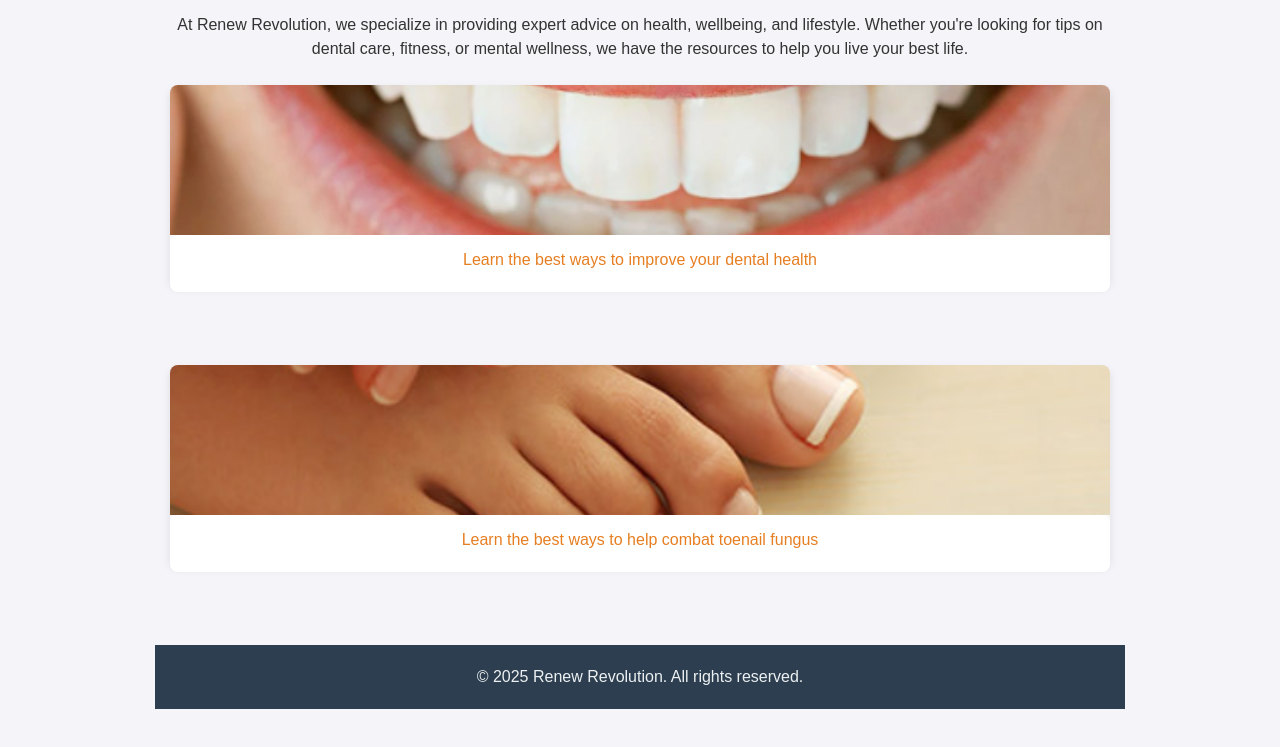
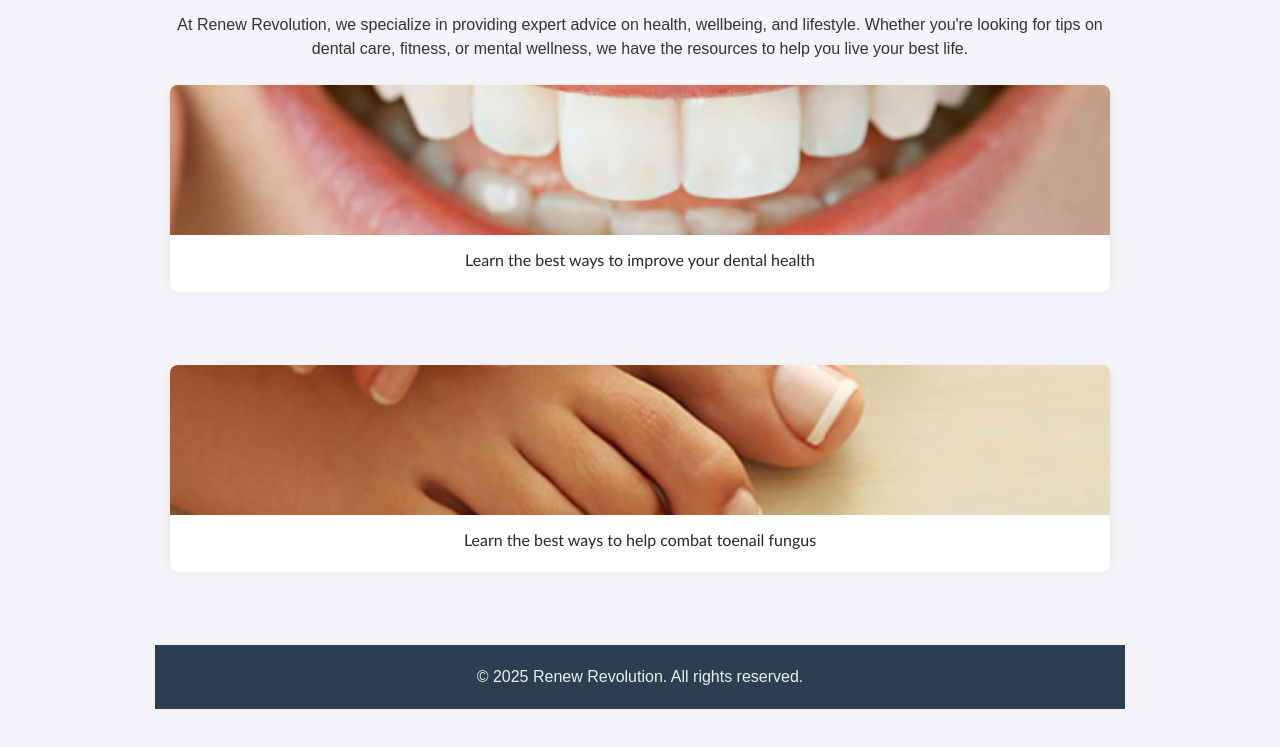
Before and after one commit to dandanthefisherman/renewrevolution, a plain HTML site: page index.html in a window 1280 px wide. Shown: the part 187-934 px from the top of the page. Drawn offline with nearby package versions, Linux system fonts and the light colour scheme.

Commit message:
style change

```diff
--- a/css/style.css
+++ b/css/style.css
@@ -74,8 +74,9 @@ footer p {
 }
 
 .card-title {
-    color: #e67e22; /* Light orange */
+    color: #292523; /* Light orange */
     font-size: 2.0rem;
+    font-family:'Gill Sans', 'Gill Sans MT', Calibri, 'Trebuchet MS', sans-serif;
 }
 
 .card-body {
```
